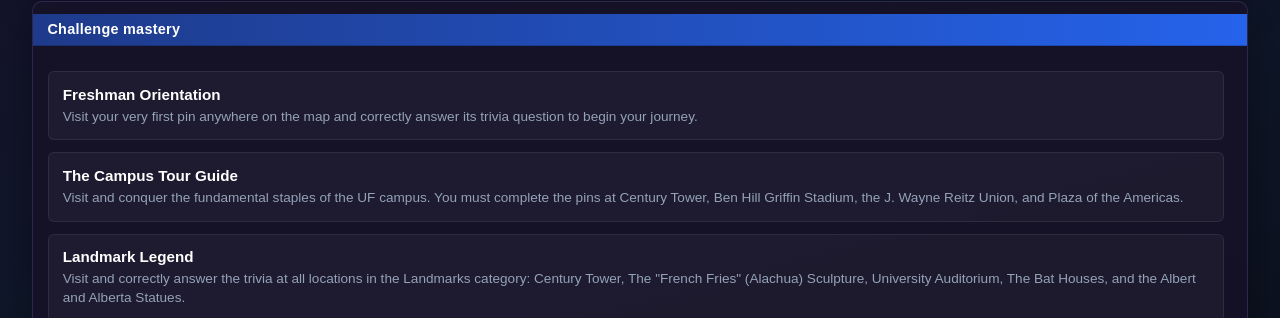
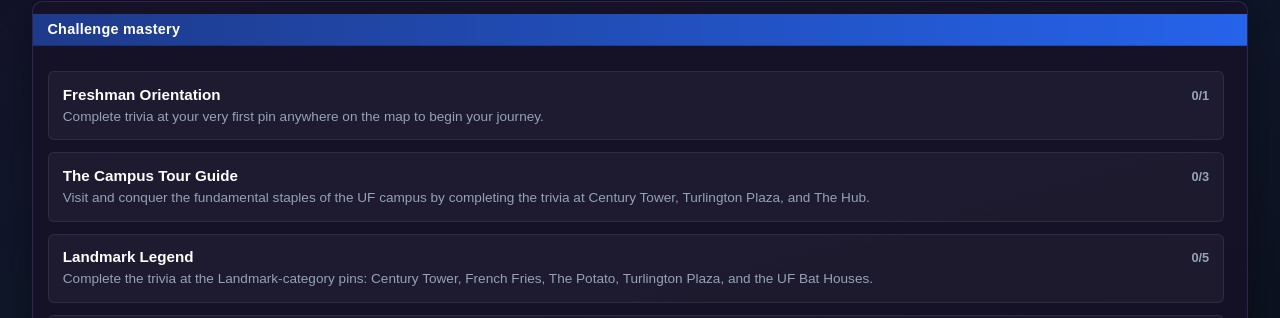
Before and after one commit to patrick-ouano/OpenWorld-App, a React (Vite) app in the folder client/: page /app/badges in a window 1280 px wide. Shown: the part 482-800 px from the top of the page. Built offline with nearby package versions, Linux system fonts and the light colour scheme; no server answers.

Commit message:
Feat: Integrate challenge progress tracking with trivia system

```diff
--- a/client/src/data/badges.js
+++ b/client/src/data/badges.js
@@ -1,4 +1,4 @@
-/** Placeholder total for completion % until the Challenges feature exists. */
+/** Total number of challenges — must match CHALLENGES.length in challenges.js. */
 export const PLANNED_CHALLENGE_COUNT = 12;
 
 // Unlock when the user has completed at least `minCompleted` challenges (any order).
--- /dev/null
+++ b/client/src/data/challenges.js
@@ -0,0 +1,95 @@
+// Challenge definitions for the Badges page.
+// Each challenge tracks trivia completion at specific landmarks.
+//
+// There are 3 types of challenges:
+//    'specific' — requires completing trivia at every landmark in requiredLandmarks.
+//    'threshold' — requires completing trivia at any N landmarks total.
+//    'all' — requires completing trivia at every landmark that has trivia.
+//
+// requiredLandmarks values must match the landmark `name` field in MongoDB exactly.
+
+export const CHALLENGES = [
+  {
+    id: 'freshman-orientation',
+    name: 'Freshman Orientation',
+    description: 'Complete trivia at your very first pin anywhere on the map to begin your journey.',
+    type: 'threshold',
+    requiredCount: 1,
+  },
+  {
+    id: 'campus-tour-guide',
+    name: 'The Campus Tour Guide',
+    description: 'Visit and conquer the fundamental staples of the UF campus by completing the trivia at Century Tower, Turlington Plaza, and The Hub.',
+    type: 'specific',
+    requiredLandmarks: ['Century Tower', 'Turlington Plaza', 'The Hub'],
+  },
+  {
+    id: 'landmark-legend',
+    name: 'Landmark Legend',
+    description: 'Complete the trivia at the Landmark-category pins: Century Tower, French Fries, The Potato, Turlington Plaza, and the UF Bat Houses.',
+    type: 'specific',
+    requiredLandmarks: ['Century Tower', 'French Fries', 'The Potato', 'Turlington Plaza', 'UF Bat Houses'],
+  },
+  {
+    id: 'dining-connoisseur',
+    name: 'Dining Connoisseur',
+    description: 'Complete the trivia at all Dining-category locations: Broward Dining, Gator Corner Dining Center, The Hub, Reitz Union Food Court, and United Table at Racquet Club.',
+    type: 'specific',
+    requiredLandmarks: ['Broward Dining', 'Gator Corner Dining Center', 'The Hub', 'Reitz Union Food Court', 'United Table at Racquet Club'],
+  },
+  {
+    id: 'the-resident',
+    name: 'The Resident',
+    description: 'Complete the trivia at the Housing-category locations: Broward Hall, Beaty Towers, Hume Hall, Murphree Area, and Honors Village.',
+    type: 'specific',
+    requiredLandmarks: ['Broward Hall', 'Beaty Towers', 'Hume Hall', 'Murphree Area', 'Honors Village'],
+  },
+  {
+    id: 'the-bookworm',
+    name: 'The Bookworm',
+    description: 'Complete the trivia at every Library-category location: Library West, Marston Science Library, Smathers Library, and Architecture & Fine Arts Library.',
+    type: 'specific',
+    requiredLandmarks: ['Library West', 'Marston Science Library', 'Smathers Library', 'Architecture & Fine Arts Library'],
+  },
+  {
+    id: 'food-art-critic',
+    name: 'Food Art Critic',
+    description: 'Complete trivia at both of UF\'s food-shaped sculptures: the French Fries and The Potato.',
+    type: 'specific',
+    requiredLandmarks: ['French Fries', 'The Potato'],
+  },
+  {
+    id: 'east-campus-explorer',
+    name: 'The East Campus Explorer',
+    description: 'Complete the trivia for the pins clustered on the eastern side of campus: Broward Hall, Honors Village, and Cypress Hall.',
+    type: 'specific',
+    requiredLandmarks: ['Broward Hall', 'Honors Village', 'Cypress Hall'],
+  },
+  {
+    id: 'heart-of-campus',
+    name: 'The Heart of Campus',
+    description: 'Complete the trivia for the central campus pins: Century Tower, Turlington Plaza, Library West, and The Hub.',
+    type: 'specific',
+    requiredLandmarks: ['Century Tower', 'Turlington Plaza', 'Library West', 'The Hub'],
+  },
+  {
+    id: 'half-dozen',
+    name: 'Half Dozen Hero',
+    description: 'Complete trivia at any six different locations across the map.',
+    type: 'threshold',
+    requiredCount: 6,
+  },
+  {
+    id: 'double-digits',
+    name: 'Double Digits',
+    description: 'Complete trivia at ten different locations.',
+    type: 'threshold',
+    requiredCount: 10,
+  },
+  {
+    id: 'true-florida-gator',
+    name: 'The True Florida Gator',
+    description: 'Achieve 100% completion: visit every single pin that has trivia and answer every question correctly.',
+    type: 'all',
+  },
+];
--- a/client/src/pages/Badges.css
+++ b/client/src/pages/Badges.css
@@ -136,13 +136,40 @@
   border: 1px solid rgba(255, 255, 255, 0.08);
   border-radius: 6px;
   padding: 0.85rem;
+  transition: border-color 0.2s;
+}
+
+/* completed challenge highlight */
+.challenge-item--done {
+  border-color: rgba(74, 222, 128, 0.4);
+  background: rgba(74, 222, 128, 0.06);
+}
+
+/* name + progress sit side-by-side */
+.challenge-item__header {
+  display: flex;
+  justify-content: space-between;
+  align-items: baseline;
+  margin-bottom: 0.25rem;
 }
 
 .challenge-item__name {
   font-weight: 700;
   font-size: 0.95rem;
   color: #fff;
-  margin-bottom: 0.25rem;
+}
+
+/* "2/5" progress label */
+.challenge-item__progress {
+  font-size: 0.8rem;
+  font-weight: 600;
+  color: var(--gw-muted);
+  white-space: nowrap;
+  margin-left: 0.5rem;
+}
+
+.challenge-item--done .challenge-item__progress {
+  color: #4ade80;
 }
 
 .challenge-item__desc {
--- a/client/src/pages/Badges.jsx
+++ b/client/src/pages/Badges.jsx
@@ -1,63 +1,103 @@
 import { useEffect, useMemo, useState } from 'react';
 
 import { BADGES, PLANNED_CHALLENGE_COUNT } from '../data/badges';
-import { getCompletedChallengeIds } from '../lib/challengeProgress';
+import { CHALLENGES } from '../data/challenges';
+import { apiUrl } from '../apiBase';
 import './Badges.css';
 
-const CHALLENGES = [
-  {
-    "name": "Freshman Orientation",
-    "description": "Visit your very first pin anywhere on the map and correctly answer its trivia question to begin your journey."
-  },
-  {
-    "name": "The Campus Tour Guide",
-    "description": "Visit and conquer the fundamental staples of the UF campus. You must complete the pins at Century Tower, Ben Hill Griffin Stadium, the J. Wayne Reitz Union, and Plaza of the Americas."
-  },
-  {
-    "name": "Landmark Legend",
-    "description": "Visit and correctly answer the trivia at all locations in the Landmarks category: Century Tower, The \"French Fries\" (Alachua) Sculpture, University Auditorium, The Bat Houses, and the Albert and Alberta Statues."
-  },
-  {
-    "name": "Dining Connoisseur",
-    "description": "Visit and correctly answer the trivia at all locations in the Dining category: Gator Corner Dining Center, Broward Dining, The Hub, and the Reitz Union Food Court."
-  },
-  {
-    "name": "The Resident",
-    "description": "Visit and correctly answer the trivia at all locations in the Housing category: Broward Hall, Hume Hall, Beaty Towers, and the historic Murphree Hall."
-  },
-  {
-    "name": "The Bookworm",
-    "description": "Visit and correctly answer the trivia at all locations in the Libraries category: Library West, Marston Science Library, Smathers Library (East), and the Architecture & Fine Arts (AFA) Library."
-  },
-  {
-    "name": "The Historic Gator",
-    "description": "Complete the trivia at UF's oldest and most historically significant buildings by visiting Murphree Hall, Smathers Library (East), and University Auditorium."
-  },
-  {
-    "name": "The STEM Scholar",
-    "description": "Complete the trivia at the science and engineering-focused locations by visiting Marston Science Library, Hume Hall, and The Bat Houses."
-  },
-  {
-    "name": "The Arts & Culture Critic",
-    "description": "Complete the trivia at UF's creative hubs by visiting the Architecture & Fine Arts Library, the University Auditorium, and the \"French Fries\" (Alachua) Sculpture."
-  },
-  {
-    "name": "The East Campus Explorer",
-    "description": "Complete the trivia for the pins clustered on the eastern side of campus by visiting Beaty Towers, Broward Hall, and Broward Dining."
-  },
-  {
-    "name": "The Heart of Campus",
-    "description": "Complete the trivia for the high-traffic central campus pins by visiting Library West, The Hub, and Century Tower."
-  },
-  {
-    "name": "The True Florida Gator",
-    "description": "Achieve 100% completion. Visit every single pin across all four categories (Landmarks, Dining, Housing, and Libraries) and answer all the trivia questions correctly."
+// Helpers:
+
+// Reads the logged-in user's completedTrivia array from local/session storage.
+// This is the same storage key the auth flow and Map.jsx write to.
+function getCompletedTriviaIds() {
+  try {
+    const raw =
+      localStorage.getItem('authUser') || sessionStorage.getItem('authUser');
+    const user = JSON.parse(raw || 'null');
+    return user?.completedTrivia ?? [];
+  } catch {
+    return [];
   }
-];
+}
 
-function buildStats(completedIds) {
+// Evaluates every challenge's progress against the user's completed trivia.
+//
+// landmarks & trivia come from the API; completedTriviaIds from auth storage.
+// Returns a Map<challengeId, { completed: number, total: number }>.
+//
+// How it works:
+//   1. Build a lookup from landmark name → its matching trivia _id
+//      (trivia is linked to landmarks by matching coordinates).
+//   2. For each challenge, figure out which trivia IDs are required,
+//      then count how many the user has already completed.
+function evaluateChallenges(challenges, landmarks, trivia, completedTriviaIds) {
+  const completedSet = new Set(completedTriviaIds);
+
+  // Map each trivia's coordinates to its _id for fast lookup
+  const coordToTriviaId = new Map();
+  for (const t of trivia) {
+    coordToTriviaId.set(
+      `${t.coordinates.latitude},${t.coordinates.longitude}`,
+      t._id,
+    );
+  }
+
+  // Map landmark name → trivia _id (if that landmark has trivia)
+  const nameToTriviaId = new Map();
+  for (const lm of landmarks) {
+    const key = `${lm.coordinates.latitude},${lm.coordinates.longitude}`;
+    const tId = coordToTriviaId.get(key);
+    if (tId) nameToTriviaId.set(lm.name, tId);
+  }
+
+  // Total number of trivia-enabled landmarks (used by 'all' type challenges)
+  const totalTriviaCount = nameToTriviaId.size;
+
+  const results = new Map();
+
+  for (const ch of challenges) {
+    let completed = 0;
+    let total = 0;
+
+    if (ch.type === 'threshold') {
+      // 'threshold' — user just needs N completions of anything
+      total = ch.requiredCount;
+      completed = Math.min(completedSet.size, total);
+    } else if (ch.type === 'all') {
+      // 'all' — every trivia-enabled landmark must be completed
+      total = totalTriviaCount;
+      for (const tId of nameToTriviaId.values()) {
+        if (completedSet.has(tId)) completed++;
+      }
+    } else {
+      // 'specific' — only the named landmarks count
+      total = ch.requiredLandmarks.length;
+      for (const name of ch.requiredLandmarks) {
+        const tId = nameToTriviaId.get(name);
+        if (tId && completedSet.has(tId)) completed++;
+      }
+    }
+
+    results.set(ch.id, { completed, total });
+  }
+
+  return results;
+}
+
+// Counts how many challenges the user has fully completed.
+// Used by the badge system to decide which badges to unlock.
+function countFullyCompleted(progressMap) {
+  let count = 0;
+  for (const { completed, total } of progressMap.values()) {
+    if (total > 0 && completed >= total) count++;
+  }
+  return count;
+}
+
+// Stats for the badge grid:
+
+function buildStats(completedCount) {
   const totalChallenges = PLANNED_CHALLENGE_COUNT;
-  const completedCount = completedIds.length;
   const completionPct =
     totalChallenges === 0 ? 0 : Math.round((completedCount / totalChallenges) * 100);
 
@@ -87,20 +127,46 @@
   };
 }
 
+// Component:
+
 function Badges() {
-  const [completedIds, setCompletedIds] = useState(() => getCompletedChallengeIds());
+  const [landmarks, setLandmarks] = useState([]);
+  const [trivia, setTrivia] = useState([]);
+  const [completedTriviaIds, setCompletedTriviaIds] = useState(getCompletedTriviaIds);
 
+  // Fetch landmarks and trivia from API on mount
+  // fetch docs: https://developer.mozilla.org/en-US/docs/Web/API/Fetch_API/Using_Fetch
   useEffect(() => {
-    const on = () => setCompletedIds(getCompletedChallengeIds());
-    window.addEventListener('openworld-progress', on);
-    window.addEventListener('storage', on);
-    return () => {
-      window.removeEventListener('openworld-progress', on);
-      window.removeEventListener('storage', on);
-    };
+    fetch(apiUrl('/api/landmarks'))
+      .then((r) => r.json())
+      .then(setLandmarks)
+      .catch(() => {});
+    fetch(apiUrl('/api/trivia'))
+      .then((r) => r.json())
+      .then(setTrivia)
+      .catch(() => {});
   }, []);
 
-  const stats = useMemo(() => buildStats(completedIds), [completedIds]);
+  // Re-read completed trivia when storage changes (e.g. user answers on Map page)
+  useEffect(() => {
+    const refresh = () => setCompletedTriviaIds(getCompletedTriviaIds());
+    window.addEventListener('storage', refresh);
+    return () => window.removeEventListener('storage', refresh);
+  }, []);
+
+  // Evaluate progress for every challenge
+  const progressMap = useMemo(
+    () => evaluateChallenges(CHALLENGES, landmarks, trivia, completedTriviaIds),
+    [landmarks, trivia, completedTriviaIds],
+  );
+
+  // Count how many challenges are fully done → drives badge unlocks
+  const fullyCompleted = useMemo(
+    () => countFullyCompleted(progressMap),
+    [progressMap],
+  );
+
+  const stats = useMemo(() => buildStats(fullyCompleted), [fullyCompleted]);
 
   const gridSlots = useMemo(() => {
     const maxShow = 11;
@@ -177,17 +243,30 @@
           </h2>
           <div className="showcase-card__body">
             <div className="challenges-list" role="list">
-              {CHALLENGES.map((c, i) => (
-                <div key={i} className="challenge-item" role="listitem">
-                  <div className="challenge-item__name">{c.name}</div>
-                  <div className="challenge-item__desc">{c.description}</div>
-                </div>
-              ))}
+              {CHALLENGES.map((c) => {
+                const prog = progressMap.get(c.id) || { completed: 0, total: 0 };
+                const done = prog.total > 0 && prog.completed >= prog.total;
+                return (
+                  <div
+                    key={c.id}
+                    className={`challenge-item${done ? ' challenge-item--done' : ''}`}
+                    role="listitem"
+                  >
+                    <div className="challenge-item__header">
+                      <div className="challenge-item__name">{c.name}</div>
+                      <div className="challenge-item__progress">
+                        {prog.completed}/{prog.total}
+                      </div>
+                    </div>
+                    <div className="challenge-item__desc">{c.description}</div>
+                  </div>
+                );
+              })}
             </div>
 
             <div className="showcase-stat-row showcase-stat-row--duo">
               <div className="showcase-stat">
-                <div className="showcase-stat__value">{stats.completedCount}</div>
+                <div className="showcase-stat__value">{fullyCompleted}</div>
                 <div className="showcase-stat__label">Challenges completed</div>
               </div>
               <div className="showcase-stat">
```
